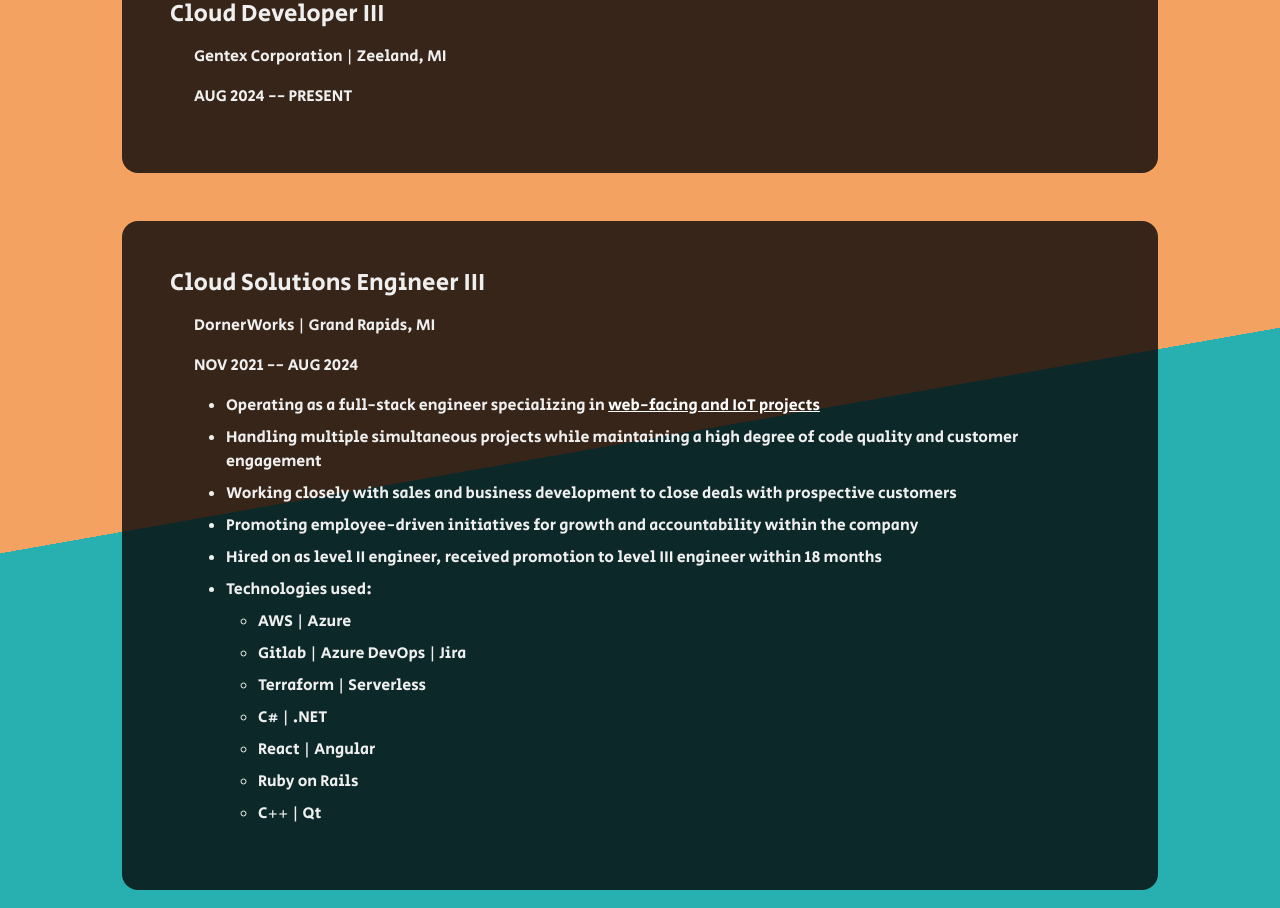
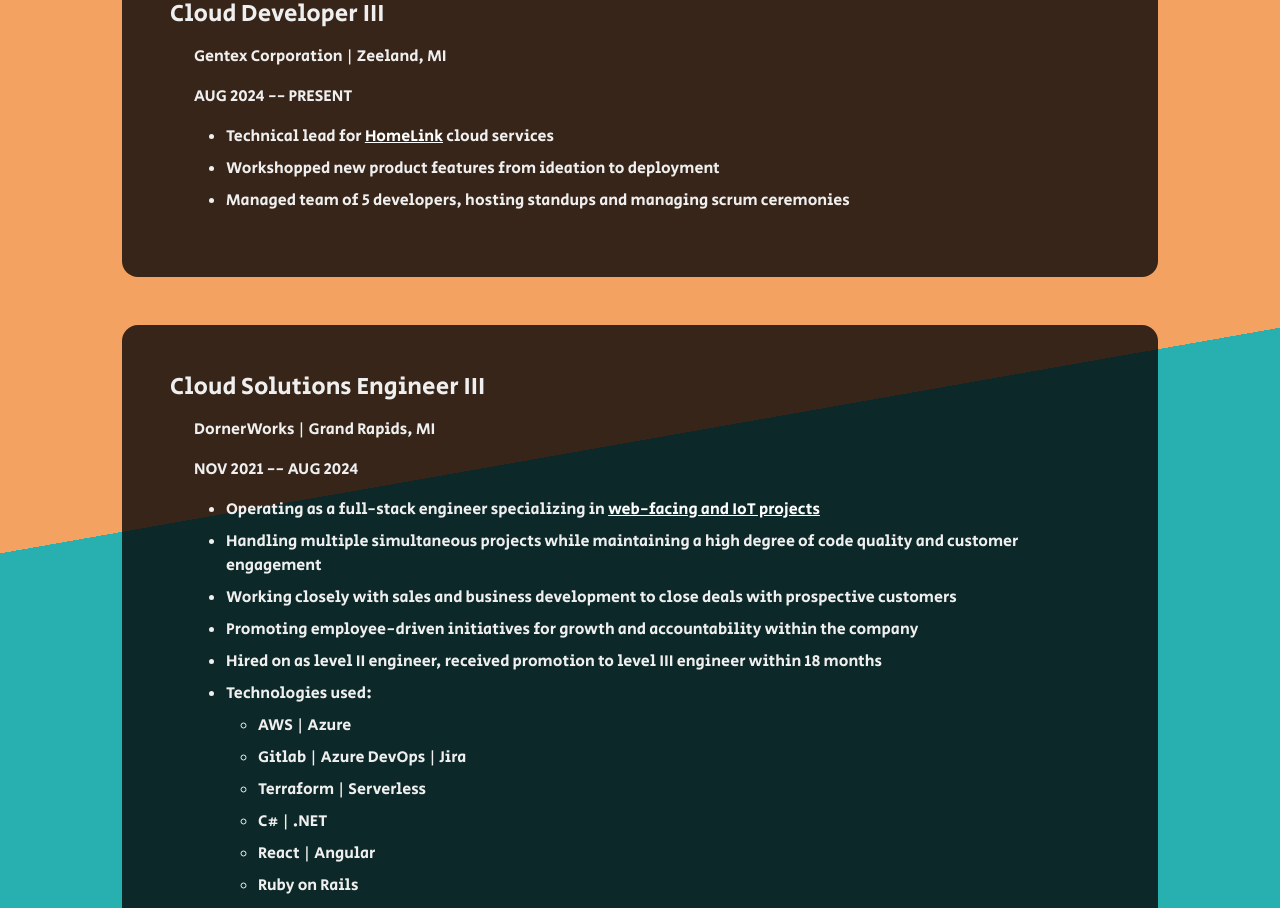
Before and after one commit to RyGuyCompSci/site, a React (Create React App) app: page / in a window 1280 px wide. Shown: the part 2760-3668 px from the top of the page. Built offline with nearby package versions, Linux system fonts and the light colour scheme.

Commit message:
Add gentex context

```diff
--- a/src/App.js
+++ b/src/App.js
@@ -274,6 +274,11 @@
                         position="Gentex Corporation | Zeeland, MI"
                         duration="AUG 2024 -- PRESENT"
                     >
+                        <ul>
+                            <li>Technical lead for <u><a href="https://www.gentex.com/products-technology/automotive/connected-car/" target="_blank" rel="noreferrer">HomeLink</a></u> cloud services</li>
+                            <li>Workshopped new product features from ideation to deployment</li>
+                            <li>Managed team of 5 developers, hosting standups and managing scrum ceremonies</li>
+                        </ul>
                     </ResumeEntry>
                 </Box>
                 <br className="d-lg-none" />
```
